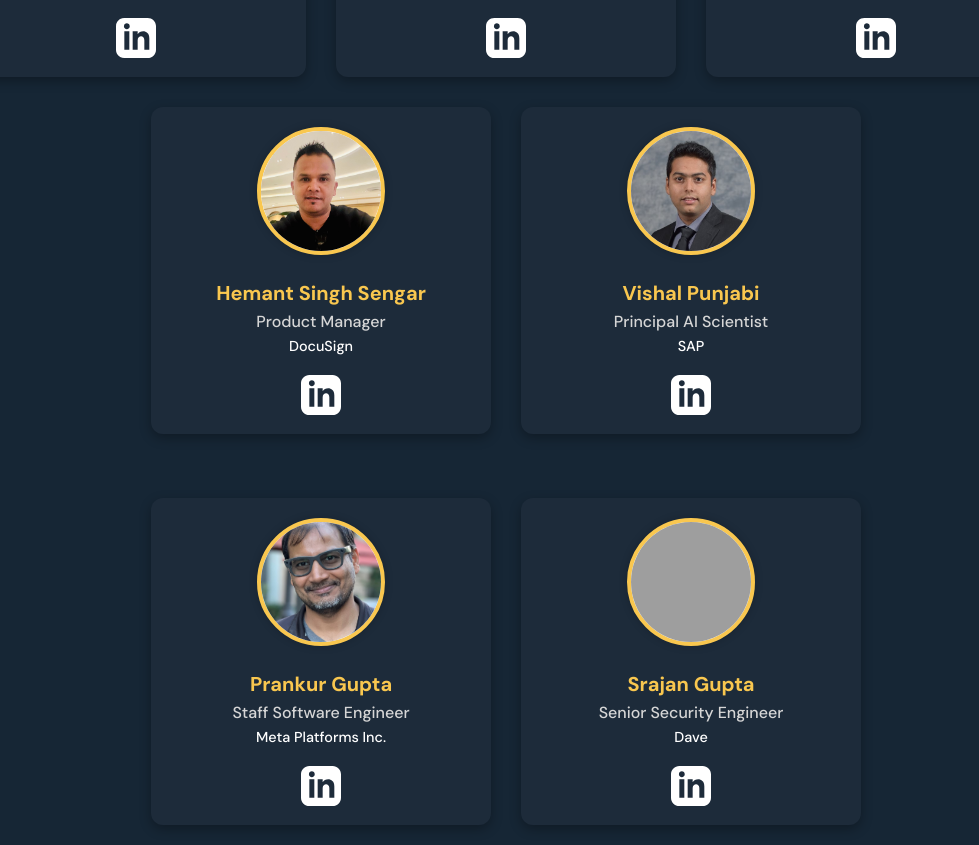
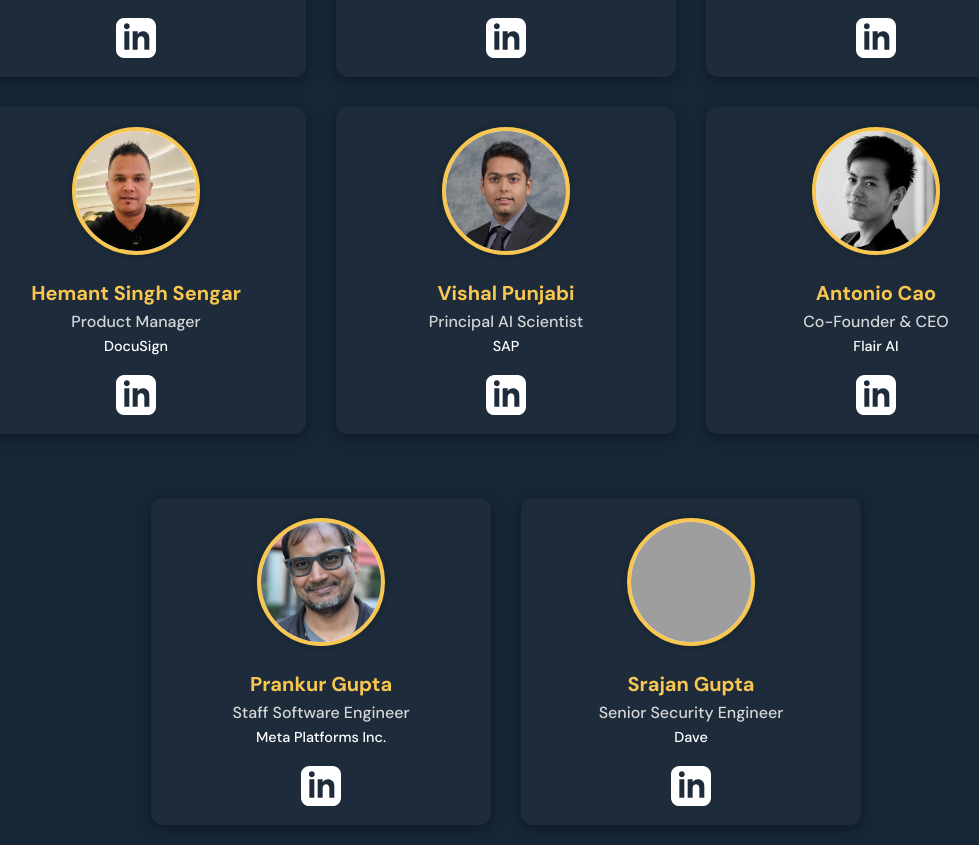
Before and after one commit to ahlberhtthranh/milpitashacks-25, a website built with Vite: page index.html in a window 1280 px wide. Shown: the part 3786-4631 px from the top of the page, without its empty margins (134-1113 px from the left). Built offline with nearby package versions, Linux system fonts and the light colour scheme; grey boxes are pictures that could not be loaded.

Commit message:
Update index.html

```diff
--- a/index.html
+++ b/index.html
@@ -343,6 +343,21 @@
       <p class="judge-company">SAP</p>
       <div class="social-links">
         <a href="https://www.linkedin.com/in/vshlpunjabi/" target="_blank">
+          <img src="/icons/linkedin.svg" alt="LinkedIn" class="social-icon">
+        </a>
+      </div>
+    </div>
+
+    <!-- Judge 11 -->
+    <div class="judge-card">
+      <div class="judge-photo-container">
+        <img src="/public/ai.png" alt="Antonio Cao" class="judge-photo" />
+      </div>
+      <h3 class="judge-name">Antonio Cao</h3>
+      <p class="judge-title">Co-Founder & CEO</p>
+      <p class="judge-company">Flair AI</p>
+      <div class="social-links">
+        <a href="https://www.linkedin.com/in/antonio-cao-4baab5156/" target="_blank">
           <img src="/icons/linkedin.svg" alt="LinkedIn" class="social-icon">
         </a>
       </div>
```
Also changed, not shown: public/ai.png (added).
